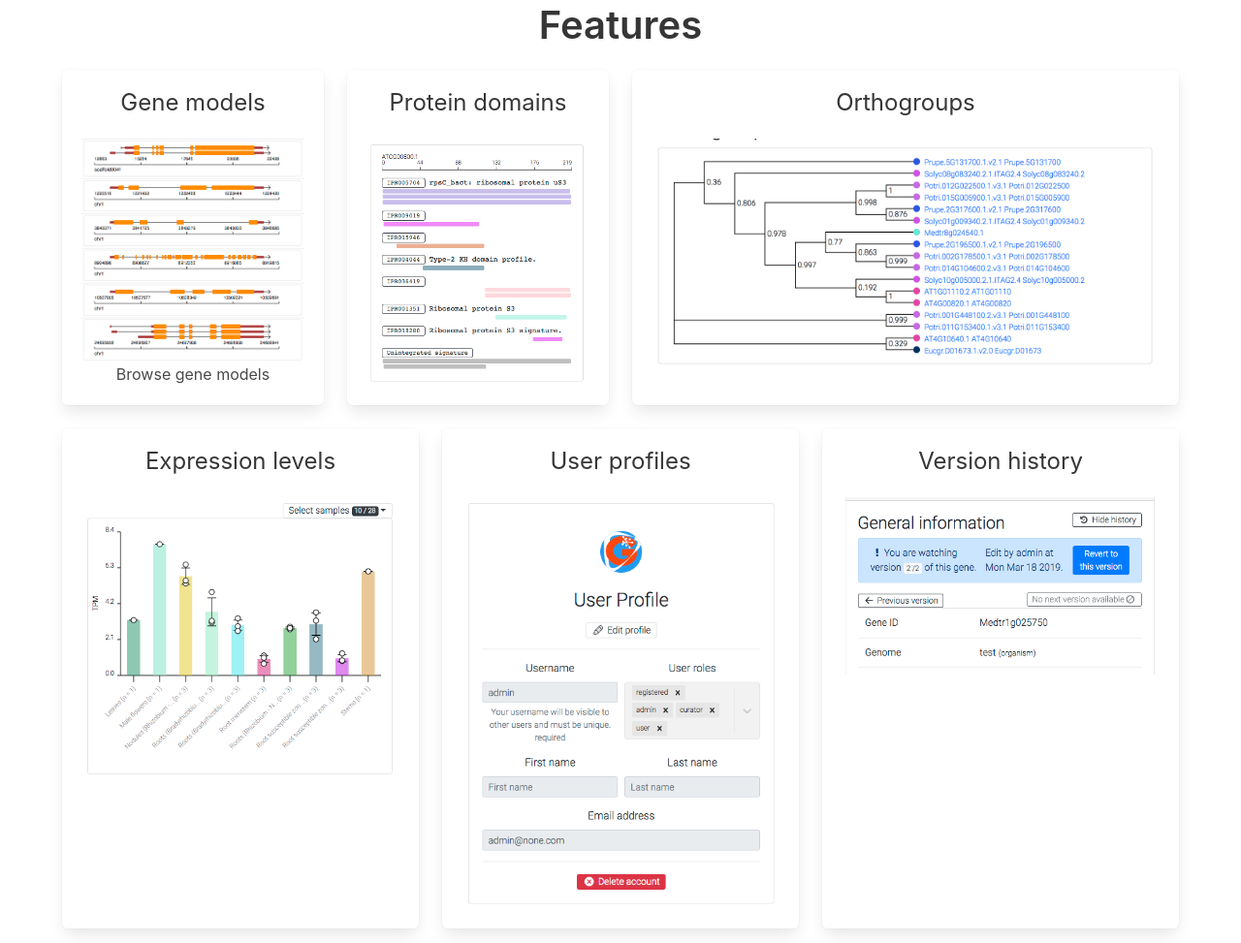
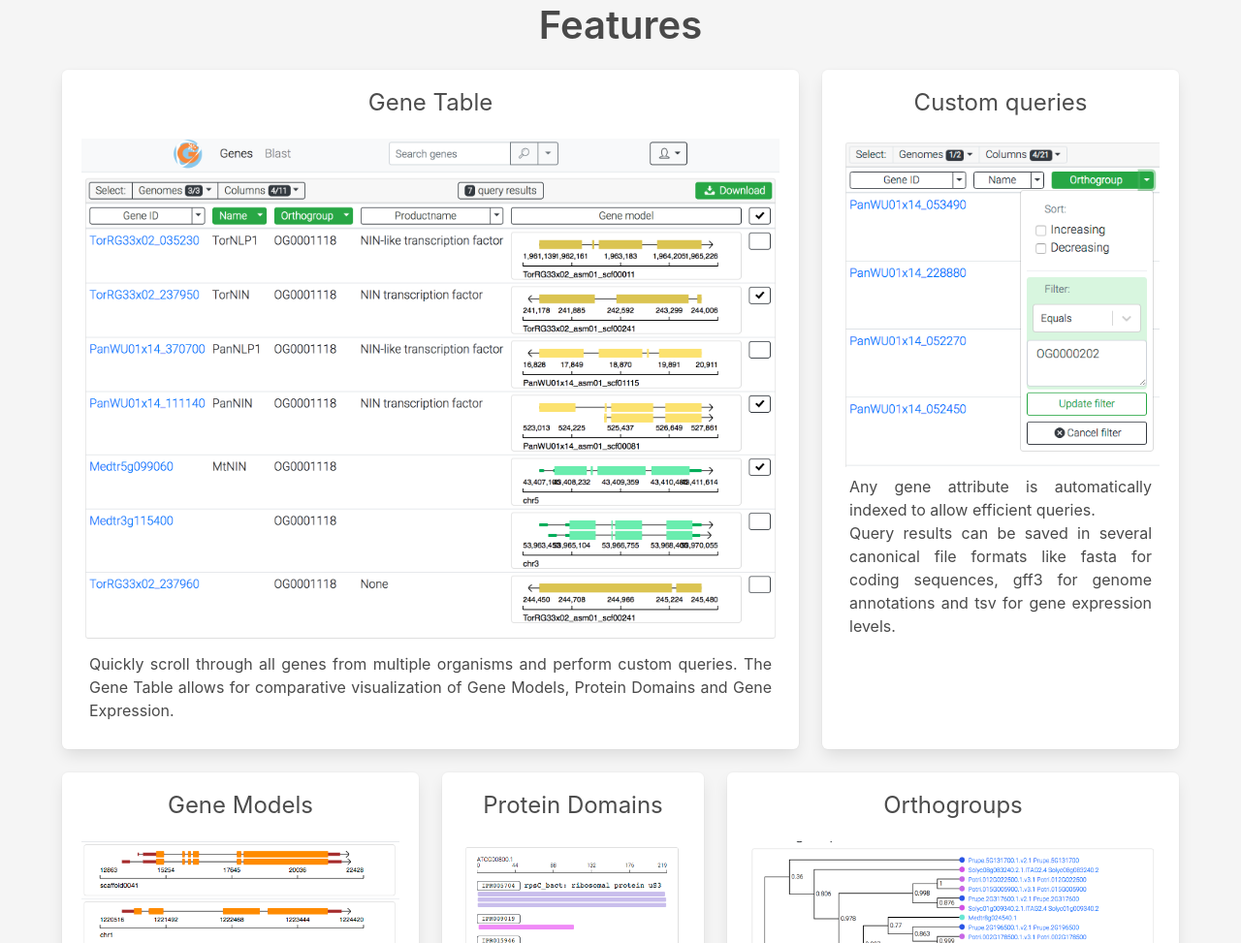
Before and after one commit to genenotebook/genenotebook.github.io, a Gatsby site: page / in a window 1280 px wide. Shown: the part 1282-2255 px from the top of the page at 97% size. Built offline with nearby package versions, Linux system fonts and the light colour scheme; Gatsby itself is replaced by a stand-in of ours.

Commit message:
main page feature descriptions

```diff
--- a/src/components/images/index.js
+++ b/src/components/images/index.js
@@ -5,6 +5,7 @@ import ProteinDomainImage from './proteinDomainImage';
 import ExpressionImage from './expressionImage';
 import UserProfileImage from './userProfileImage';
 import VersionHistoryImage from './versionHistoryImage';
+import QueryImage from './queryImage.js';
 
 export {
     HeroImage,
@@ -14,4 +15,5 @@ export {
     ExpressionImage,
     UserProfileImage,
     VersionHistoryImage,
+    QueryImage,
 }
--- /dev/null
+++ b/src/components/images/queryImage.js
@@ -0,0 +1,20 @@
+import React from 'react'
+import { StaticQuery, graphql } from 'gatsby'
+
+import render from './render'
+
+export default function QueryImage(){
+  const query = graphql`
+    query {
+      placeholderImage: file(relativePath: { eq: "query_1.png" }) {
+        childImageSharp {
+          fluid(maxWidth: 300) {
+            ...GatsbyImageSharpFluid
+          }
+        }
+      }
+    }
+  `;
+
+  return <StaticQuery query={query} render={render} />
+}
--- /dev/null
+++ b/src/components/tile.js
@@ -0,0 +1,33 @@
+import React from 'react';
+
+function TileWrapper({ children }){
+    return (
+      <div className='tile is-ancestor'>
+        {children}
+      </div>
+    )
+  }
+
+function Tile({ title, image, width = 4, children }) {
+    return (
+        <div className={`tile is-parent is-${width}`}>
+            <article className='tile is-child box'>
+                <p className='title is-4 has-text-weight-normal'>
+                    { title }
+                </p>
+                { image }
+                <div
+                    style={{
+                        padding: 8,
+                        textJustify: 'inter-word',
+                        textAlign: 'justify',
+                    }}
+                >
+                { children }
+                </div>
+            </article>
+        </div>
+    )
+}
+
+export { TileWrapper, Tile }
--- a/src/pages/index.js
+++ b/src/pages/index.js
@@ -1,7 +1,7 @@
-import React, { useState } from 'react'
-import { Link } from 'gatsby'
+import React, { useState } from 'react';
+import { Link } from 'gatsby';
 
-import Layout from '../components/layout'
+import Layout from '../components/layout';
 import {
   HeroImage,
   GeneModelImage,
@@ -10,9 +10,11 @@ import {
   ExpressionImage,
   UserProfileImage,
   VersionHistoryImage,
-} from '../components/images'
-import SEO from '../components/seo'
-import CodeBlock from '../components/codeblock'
+  QueryImage,
+} from '../components/images';
+import SEO from '../components/seo';
+import CodeBlock from '../components/codeblock';
+import { Tile, TileWrapper } from '../components/tile';
 
 function OptionsWarning(){
   const [isOpen, setOpen] = useState(true)
@@ -31,7 +33,7 @@ function IndexPage() {
   return (
     <Layout>
       <SEO description="GeneNoteBook is a collaborative notebook for comparative genomics" title="GeneNoteBook Documentation" />
-      <section id='title' className='hero is-light'>
+      <section id='title' className='hero'>
         <div className='hero-body' style={{ padding: 24 }}>
           <div className='container has-text-centered'>
             <div className='title is-size-1 has-text-weight-light'>
@@ -47,7 +49,7 @@ function IndexPage() {
         </div>
       </section>
 
-      <section id='main-image' className='hero'>
+      <section id='main-image' className='hero is-light'>
         <div className='hero-body' style={{ padding: 24 }}>
           <div className='container'>
             <div className='box' style={{ margin: 'auto', maxWidth: 500, padding: 2 }}>
@@ -57,7 +59,7 @@ function IndexPage() {
         </div>
       </section>
 
-      <section id='getting-started' className='hero is-light'>
+      <section id='getting-started' className='hero'>
         <div className='hero-body' style={{ padding: 24 }}>
           <div className='container has-text-centered'>
             <div className='title is-size-2'>
@@ -86,76 +88,69 @@ function IndexPage() {
         </div>
       </section>
 
-      <section id='features' className='hero'>
+      <section id='features' className='hero is-light'>
         <div className='hero-body' style={{ padding: 24 }}>
           <div className='container has-text-centered'>
             <div className='title is-size-2'>
               Features
             </div>
 
-            <div className='tile is-ancestor'>
-              <div className='tile is-parent is-3'>
-                <article className='tile is-child box'>
-                  <p className='title is-4 has-text-weight-normal'>
-                    Gene models
+            <TileWrapper>
+              <Tile title="Gene Table" image={<HeroImage />} width={8}>
+                <p>
+                  Quickly scroll through all genes from multiple organisms and perform custom queries. The Gene Table allows for comparative visualization of Gene Models, Protein Domains and Gene Expression.
                 </p>
-                  <GeneModelImage />
+              </Tile>
+              <Tile title="Custom queries" image={<QueryImage />}>
                 <p>
-                  Browse gene models
+                  Any gene attribute is automatically indexed to allow efficient queries.
+                  <br/>
+                  Query results can be saved in several canonical file formats like fasta for coding sequences, gff3 for genome annotations and tsv for gene expression levels.
                 </p>
-                </article>
-              </div>
+              </Tile>
+            </TileWrapper>
 
-              <div className='tile is-parent is-3'>
-                <article className='tile is-child box'>
-                  <p className='title is-4 has-text-weight-normal'>
-                    Protein domains
+            <TileWrapper>
+              <Tile title="Gene Models" image={<GeneModelImage />}>
+                <p>
+                  Visualize the exon structure of predicted Gene Models. Explore predicted alternative splicing.
                 </p>
-                  <ProteinDomainImage />
-                </article>
-              </div>
+              </Tile>
 
-              <div className='tile is-parent is-6'>
-                <article className='tile is-child box'>
-                  <p className='title is-4 has-text-weight-normal'>
-                    Orthogroups
+              <Tile title="Protein Domains" image={<ProteinDomainImage />} width={3}>
+                <p>
+                  Visualization of InterProScan predicted protein domains allows for quick assesment of putative protein function.
+                  <br/>
+                  Links to InterPro based on IDs.
                 </p>
-                  <OrthogroupImage />
-                </article>
-              </div>
+              </Tile>
 
-            </div> {/* End of ancestor tile */}
-            <div className='tile is-ancestor'>
-              <div className='tile is-parent'>
-                <article className='tile is-child box'>
-                  <p className='title is-4 has-text-weight-normal'>
-                    Expression levels
+              <Tile title="Orthogroups" image={<OrthogroupImage />} width={5}>
+                <p>
+                  Orthogroup phylogenetic trees visualize evolutionary relationships between genes. Tree labels are hyperlinks to quickly navigate between members of an orthogroup.
                 </p>
-                  <ExpressionImage />
-                </article>
-              </div>
+              </Tile>
+            </TileWrapper>
 
-              <div className='tile is-parent'>
-                <article className='tile is-child box'>
-                  <p className='title is-4 has-text-weight-normal'>
-                    User profiles
+            <TileWrapper>
+              <Tile title="Expression levels" image={<ExpressionImage />} width={5}>
+                <p>
+                  Expression level barplots automatically display sample sizes of experiments, as well as error bars representing the standard error.
                 </p>
-                  <UserProfileImage />
-                </article>
-              </div>
+              </Tile>
 
-              <div className='tile is-parent'>
-                <article className='tile is-child box'>
-                  <p className='title is-4 has-text-weight-normal'>
-                    Version history
+              <Tile title="User profiles" image={<UserProfileImage />} width={3}>
+                <p>
+                  The user profile system allows for configuration of private access to data.
                 </p>
-                  <VersionHistoryImage />
-                </article>
-              </div>
-            </div>
+              </Tile>
 
-
-
+              <Tile title="Version history" image={<VersionHistoryImage />}>
+                <p>
+                  Every manually changed annotation is tracked in a version history system, so that at any moment unwanted changes can be reverted.
+                </p>
+              </Tile>
+            </TileWrapper>
           </div>
         </div>
       </section>
```
Also changed, not shown: src/images/query_1.png (added), src/images/query_2.png (added). Lines whose indentation alone changed are shown as unchanged.
